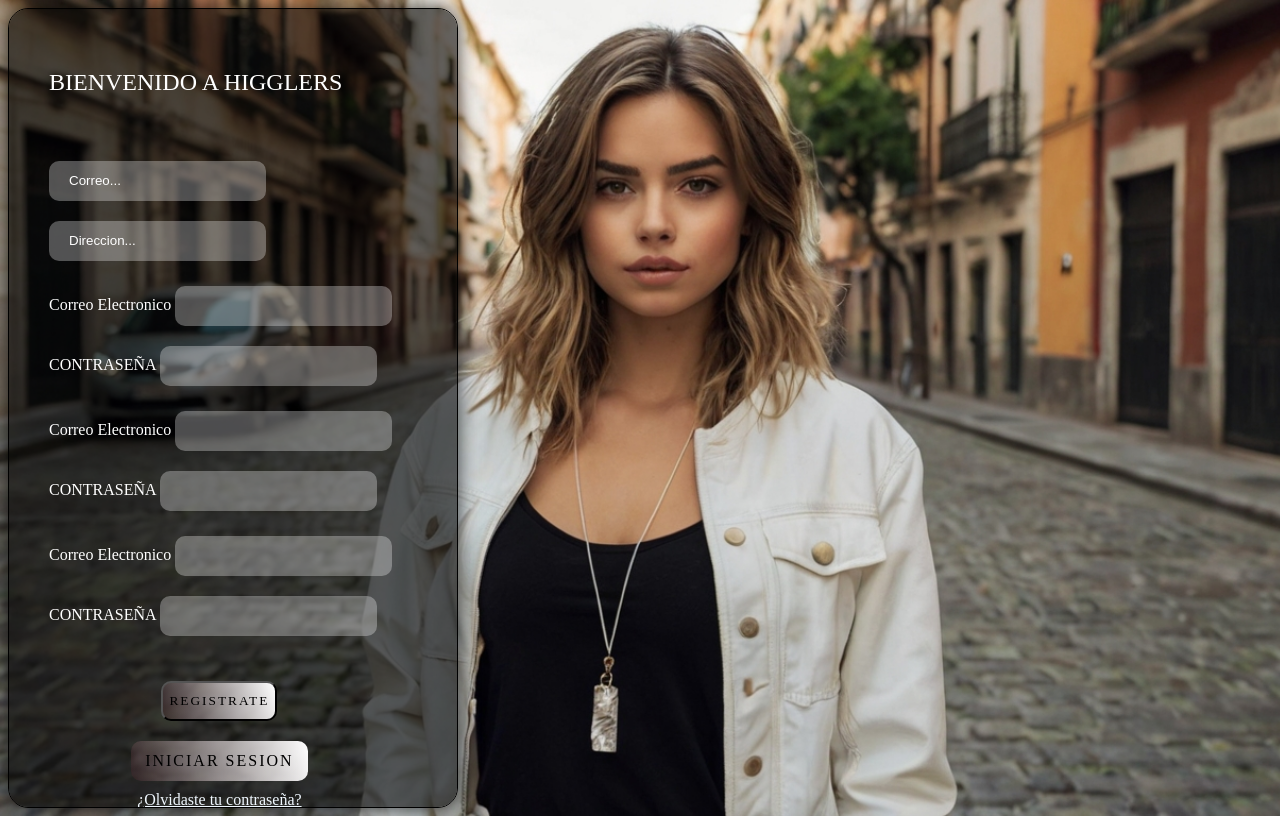
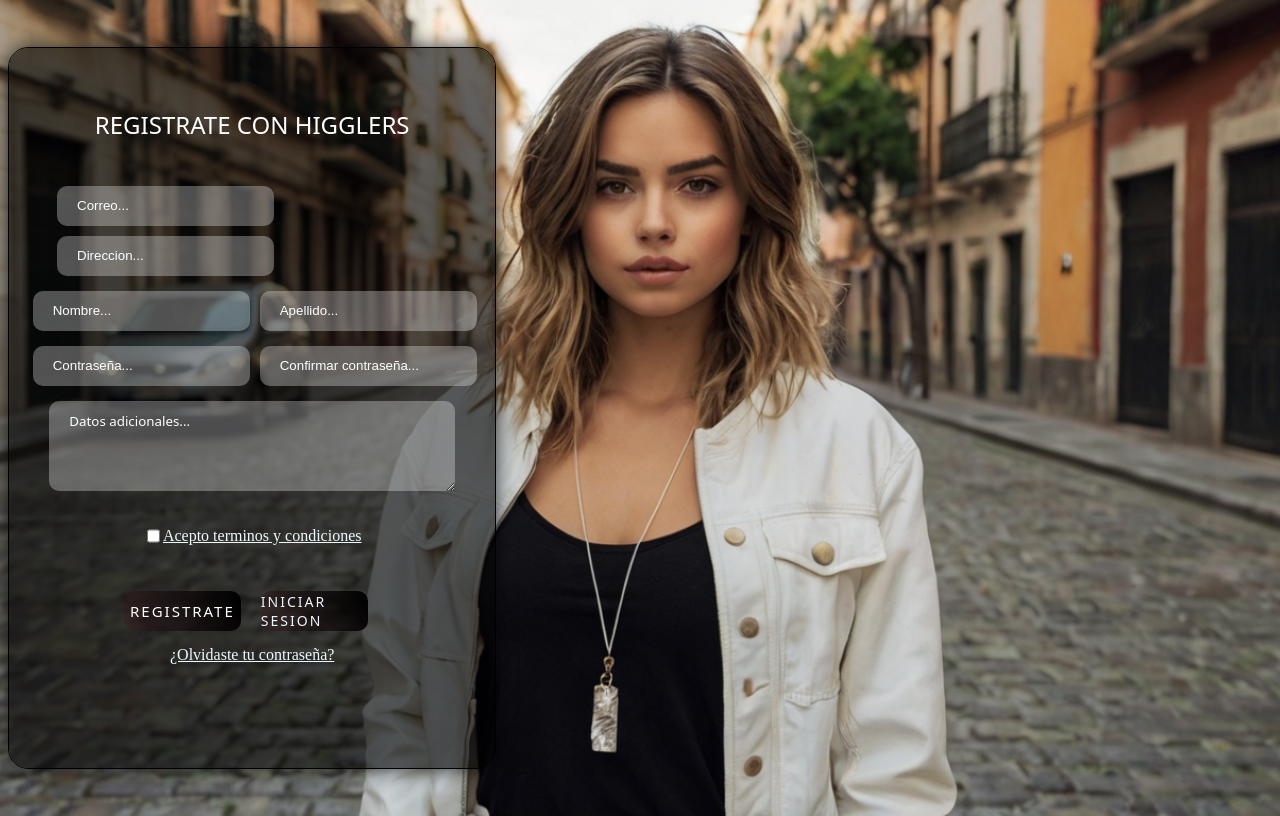
Before and after one commit to AndreyRB1/proyectoAlejo, a plain HTML site: page registro.html in a window 1280 px wide. Drawn offline with Linux system fonts and the light colour scheme.

Commit message:
registro completo

```diff
--- a/registro.html
+++ b/registro.html
@@ -18,41 +18,41 @@
             <section class="registro">
                 <form action="">
 
-                    <h1>BIENVENIDO A HIGGLERS</h1>
-                    <div class="input1">
-                        <label for="" >
+                    <h1>REGISTRATE CON HIGGLERS</h1>
+                    <div class="input3">
+                        <label for="correo">
                         <input type="text" placeholder="Correo..." name="correo" id="correo">
 
-                        <label for="">
-                        <input type="text"  placeholder="Direccion..." name="direccion" id="direccion">
+                        <label for="direccion">
+                        <input type="text" placeholder="Direccion..." name="direccion" id="direccion" >
                     </div>
                     <div class="input1">
-                        <label for="" placeholder="asdasd">Correo Electronico</label>
-                        <input type="text" name="correo" id="correo">
+                        <label for="nombre"></label>
+                        <input type="text" placeholder="Nombre..." name="nombre" id="nombre">
 
-                        <label for="" placeholder="">CONTRASEÑA</label>
-                        <input type="password" name="clave" id="clave">
+                        <label for="apellido"></label>
+                        <input type="text" placeholder="Apellido..." name="apellido" id="apellido">
                     </div>
                     <div class="input1">
-                        <label for="" placeholder="">Correo Electronico</label>
-                        <input type="text" name="correo" id="correo">
+                        <label for="" ></label>
+                        <input type="password" placeholder="Contraseña..." name="contrasena" id="contrasena">
 
-                        <label for="" placeholder="">CONTRASEÑA</label>
-                        <input type="password" name="clave" id="clave">
+                        <label for="" ></label>
+                        <input type="password" placeholder="Confirmar contraseña..." name="contrasena" id="contrasena">
                     </div>
-                    <div>
-                        <label for="" placeholder="">Correo Electronico</label>
-                        <input type="text" name="correo" id="correo">
-
-                        <label for="" placeholder="">CONTRASEÑA</label>
-                        <input type="password" name="clave" id="clave">
+                    <div class="divdatos">
+                        <textarea name="" id="" placeholder="Datos adicionales..." class="input2"></textarea>
+                    </div>
+                    <div class="container-checkbox">
+                         <input type="checkbox" class="checkbox">
+                         <a href="#" style="color: aliceblue;">Acepto terminos y condiciones</a>
                     </div>
                     <div class="btn">
-                        <button type="submit" name="btnregistro">REGISTRATE</button>
+                        <button type="submit" name="btnregistro" class="btnregistro">REGISTRATE</button>
                         <a href="login.html" class="a2">INICIAR SESION</a>
-                        <a href="clave-perdida.html" style="color: aliceblue; margin-top: 10px;"> ¿Olvidaste tu
-                            contraseña?</a>
                     </div>
+                    <a href="clave-perdida.html" style="color: aliceblue; margin-top: 10px; display: flex; justify-content: center;"> ¿Olvidaste tu
+                        contraseña?</a>
 
                 </form>
             </section>
--- a/styles/registro.css
+++ b/styles/registro.css
@@ -15,10 +15,10 @@
     height: 100vh;
 }
 
-.registro{
+.container .registro{
     border: 1px solid black;
-    width: 35%;
-    height: 100vh;
+    width: 38%;
+    height: 90%;
     color: white;
     border-radius: 20px;
     box-shadow: 0px 0px 20px rgba(0, 0, 0, 0.75);
@@ -29,7 +29,7 @@
 
 }
 
-form{
+.registro form{
     display: block;
     box-sizing: border-box;
     padding: 40px;
@@ -42,11 +42,15 @@
 
 }
 
-h1{
+ h1{
+    font-family: system-ui, -apple-system, BlinkMacSystemFont, 'Segoe UI', Roboto, Oxygen, Ubuntu, Cantarell, 'Open Sans', 'Helvetica Neue', sans-serif;
     font-weight: normal;
     font-size: 24px;
     text-shadow:  rgba(0, 0, 0, 0.5);
-    margin-bottom: 60px;
+    margin-bottom: 40px;
+    display: flex;
+    justify-content: center;
+    align-items: center;
 }
 
 input::placeholder{
@@ -54,24 +58,54 @@
     opacity: 1;
 }
 
-input{
+textarea::placeholder{
+    color: rgb(255, 255, 255, 1);
+    opacity: 1;
+    font-family: system-ui, -apple-system, BlinkMacSystemFont, 'Segoe UI', Roboto, Oxygen, Ubuntu, Cantarell, 'Open Sans', 'Helvetica Neue', sans-serif;
+}
+
+
+input, .input2{
     background: rgba(255, 255, 255, 0.3);
     height: 40px;
     line-height: 40px;
     border-radius: 10px;
     padding: 0px 20px;
     border: none;
-    margin-bottom: 20px;
+    margin-bottom: 10px;
     color: aliceblue;
 }
 
-.btn{
+.input1{
     display: flex;
+    flex-direction: row;
+    gap: 5px;
     align-items: center;
     justify-content: center;
-    flex-direction: column;
-    width: 60%;
-    margin-left: 60px;
+}
+
+.input2{
+    width: 90%;
+    height: 90px;
+
+}
+
+.input3{
+    display: flex;
+    flex-direction: row;
+    padding-left: 8px;
+}
+
+
+.container-checkbox{
+    display: flex;
+    justify-content: center;
+    align-items: center;
+    flex-direction: row;
+}
+
+.checkbox{
+    margin-top: 10px;
 }
 
 
@@ -81,10 +115,11 @@
     margin-top: 20px;
     border-radius: 10px;
     width: 50%;
-    background: linear-gradient(70deg, rgba(63, 30, 35, 0.384), rgb(255, 255, 255));
+    background: linear-gradient(70deg, rgba(63, 30, 35, 0.384), rgb(0, 0, 0));
     color: rgb(0, 0, 0);
-    font-family: 'Times New Roman', Times, serif;
+    font-family: system-ui, -apple-system, BlinkMacSystemFont, 'Segoe UI', Roboto, Oxygen, Ubuntu, Cantarell, 'Open Sans', 'Helvetica Neue', sans-serif;
     letter-spacing: 2px;
+    color: aliceblue;
     cursor: pointer;
     display: flex;
     align-items: center;
@@ -93,7 +128,8 @@
 }
 
 .a2{
-    width: 80%;
+    width: 100%;
+    font-size: 14px;
 
 }
 
@@ -101,13 +137,37 @@
     height: 40px;
     margin-top: 20px;
     border-radius: 10px;
-    background: linear-gradient(70deg, rgba(63, 30, 35, 0.384), rgb(255, 255, 255));
-    color: rgb(0, 0, 0);
-    font-family: 'Times New Roman', Times, serif;
+    background: linear-gradient(70deg, rgba(63, 30, 35, 0.384), rgb(0, 0, 0));
+    color: rgb(255, 255, 255);
+    font-family:system-ui, -apple-system, BlinkMacSystemFont, 'Segoe UI', Roboto, Oxygen, Ubuntu, Cantarell, 'Open Sans', 'Helvetica Neue', sans-serif;
     letter-spacing: 2px;
     cursor: pointer;
     display: flex;
     align-items: center;
     justify-content: center;
     text-decoration: none;
+    border: none;
 }
+.divdatos{
+    display: flex;
+    flex-direction: column;
+    align-items: center;
+    justify-content: center;
+    width: 100%;
+}
+
+.btn{
+    display: flex;
+    align-items: center;
+    justify-content: center;
+    flex-direction: row;
+    gap: 20px;
+    width: 60%;
+    margin-left: 75px;
+}
+
+.btnregistro{
+    width: 210px;
+    font-family: system-ui, -apple-system, BlinkMacSystemFont, 'Segoe UI', Roboto, Oxygen, Ubuntu, Cantarell, 'Open Sans', 'Helvetica Neue', sans-serif;
+    font-size: 15px;
+}
```
